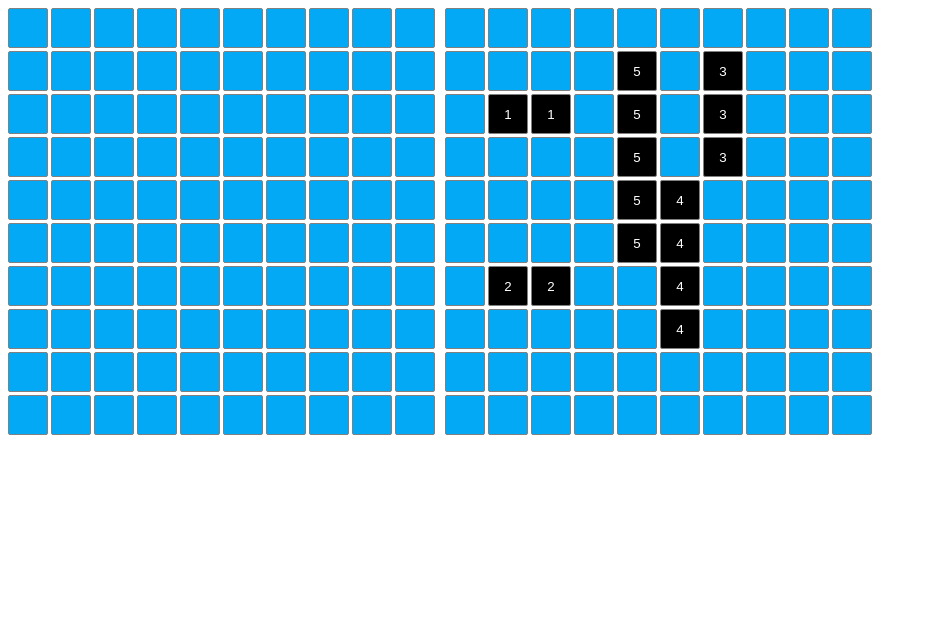
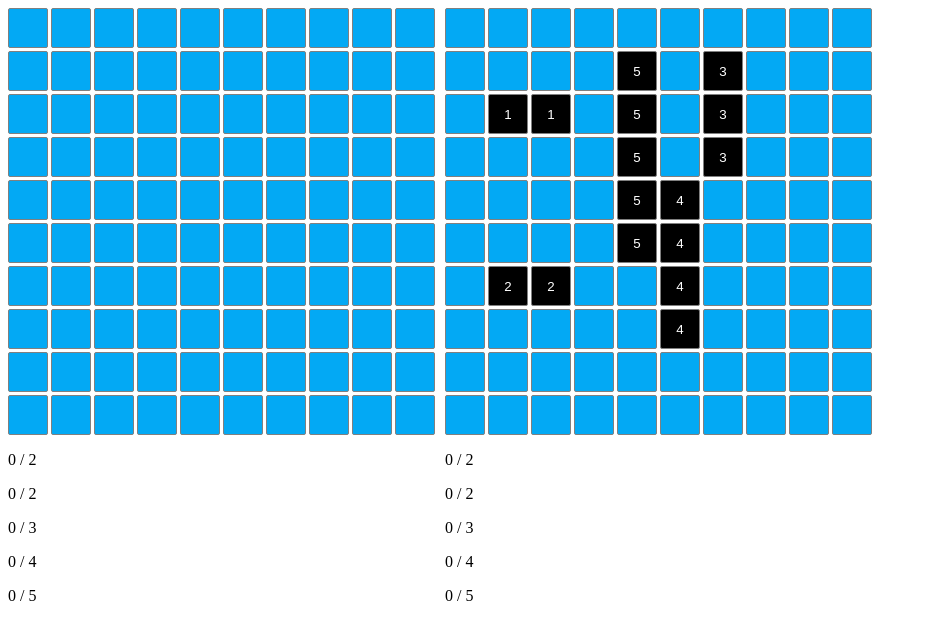
Before and after one commit to Signatune/battleship, a website built with webpack: page src/index.html in a window 1280 px wide. Shown: the whole page, without its empty margins (0-927 px from the left). Built offline with nearby package versions, Linux system fonts and the light colour scheme.

Commit message:
add ship rosters for both sides

```diff
--- a/src/index.html
+++ b/src/index.html
@@ -6,8 +6,14 @@
   </head>
   <body>
     <div class="game">
-      <div class="board enemy-board"></div>
-      <div class="board player-board"></div>
+      <div class="player-area">
+        <div class="board enemy-board"></div>
+        <div class="roster"></div>
+      </div>
+      <div class="enemy-area">
+        <div class="board player-board"></div>
+        <div class="roster"></div>
+      </div>
     </div>
   </body>
 </html>
--- a/src/index.js
+++ b/src/index.js
@@ -3,8 +3,38 @@ import { singlePlayerGame } from "./GameManager";
 
 const enemyBoard = document.querySelector(".enemy-board");
 const playerBoard = document.querySelector(".player-board");
+const enemyRoster = document.querySelector(".enemy-area > .roster");
+const playerRoster = document.querySelector(".player-area > .roster");
 
-let game = singlePlayerGame();
+const game = singlePlayerGame();
+
+function updatePlayerRoster() {
+  playerRoster.replaceChildren(
+    ...Object.entries(game.getHumanRoster())
+      .map((entry) => entry[1])
+      .map((ship) => {
+        const shipEl = document.createElement("p");
+
+        shipEl.textContent = `${ship.getHits()} / ${ship.getLength()}`;
+
+        return shipEl;
+      }),
+  );
+}
+
+function updateEnemyRoster() {
+  enemyRoster.replaceChildren(
+    ...Object.entries(game.getAiRoster())
+      .map((entry) => entry[1])
+      .map((ship) => {
+        const shipEl = document.createElement("p");
+
+        shipEl.textContent = `${ship.getHits()} / ${ship.getLength()}`;
+
+        return shipEl;
+      }),
+  );
+}
 
 function updateBoardDisplay() {
   enemyBoard.replaceChildren();
@@ -47,6 +77,9 @@ function updateBoardDisplay() {
       enemyBoard.appendChild(square);
     }
   }
+
+  updatePlayerRoster();
+  updateEnemyRoster();
 }
 
 updateBoardDisplay();
```
